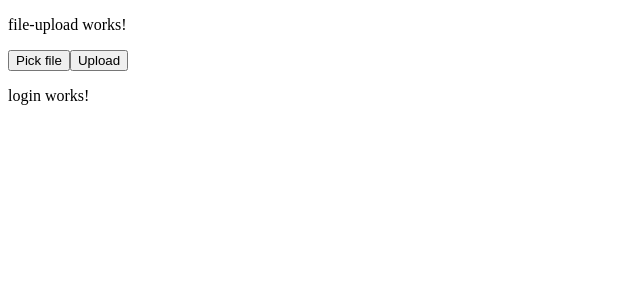
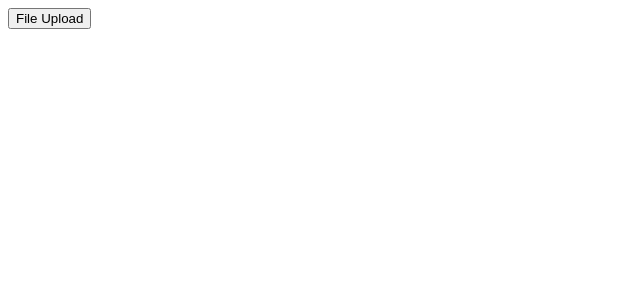
Before and after one commit to arestus/bank-app-analysis-section, an Angular app: page /home in a window 1280 px wide. Shown: the top 300 px of the page, without its empty margins (0-640 px from the left). Built offline with nearby package versions, Linux system fonts and the light colour scheme.

Commit message:
Installed d3 library

```diff
--- a/package.json
+++ b/package.json
@@ -18,6 +18,7 @@
     "@angular/platform-browser": "~12.2.0",
     "@angular/platform-browser-dynamic": "~12.2.0",
     "@angular/router": "~12.2.0",
+    "d3": "^7.2.1",
     "rxjs": "~6.6.0",
     "tslib": "^2.3.0",
     "zone.js": "~0.11.4"
@@ -26,6 +27,7 @@
     "@angular-devkit/build-angular": "~12.2.8",
     "@angular/cli": "~12.2.8",
     "@angular/compiler-cli": "~12.2.0",
+    "@types/d3": "^7.1.0",
     "@types/jasmine": "~3.8.0",
     "@types/node": "^12.11.1",
     "jasmine-core": "~3.8.0",
--- a/src/app/app-routing.module.ts
+++ b/src/app/app-routing.module.ts
@@ -1,11 +1,13 @@
 import { NgModule } from '@angular/core';
 import { RouterModule, Routes } from '@angular/router';
+import { FileUploadComponent } from './components/file-upload/file-upload.component';
 import { HomeComponent } from './home/home.component';
 import { LoginComponent } from './login/login.component';
 
 const routes: Routes = [
   {path:'', component : LoginComponent},
-  {path:'home', component : HomeComponent}
+  { path: 'home', component: HomeComponent },
+  {path:'file-upload', component : FileUploadComponent}
 ];
 
 @NgModule({
--- a/src/app/app.component.html
+++ b/src/app/app.component.html
@@ -1,2 +1 @@
-<app-file-upload></app-file-upload>
 <router-outlet></router-outlet>
--- a/src/app/home/home.component.html
+++ b/src/app/home/home.component.html
@@ -1 +1,3 @@
-<p>login works!</p>
+<!-- <app-file-upload></app-file-upload> -->
+
+<button  type="button" routerLink="/file-upload" routerLinkActive="active">File Upload</button>
```
Also changed, not shown: 1 other file (tests, documents, lock files or other folders).
